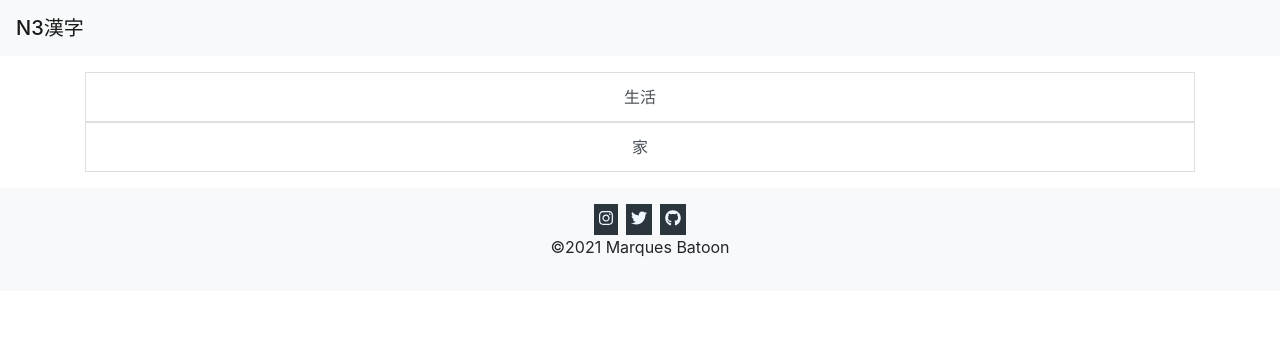
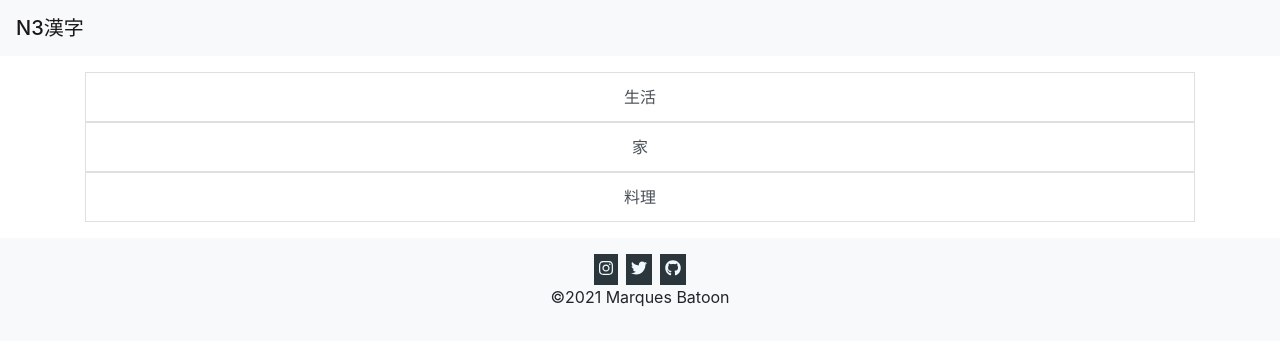
Before and after one commit to MBatoon1996/n3-kanji, a React (Create React App) app: page / in a window 1280 px wide. Shown: the top 346 px of the page. Built offline with nearby package versions, Linux system fonts and the light colour scheme.

Commit message:
added all characters in section 3

```diff
--- a/src/characters.js
+++ b/src/characters.js
@@ -183,6 +183,98 @@ const characters = {
             },
         },
     },
+    料理: {
+        作る１: {
+            熱: {
+                訓読み: ['あつーい'],
+                音読み:['ネツ'],
+            },
+            冷: {
+                訓読み: ['ひーえる　ひーやす　さーめる　さーます　ひーやかす　つめーたい　ひーや'],
+                音読み:['レイ'],
+            },
+            温: {
+                訓読み: ['あたたーまる　あたたーめる　あたたーかい　あたたーか'],
+                音読み:['オン'],
+            },
+            度: {
+                訓読み: ['たび'],
+                音読み:['ド　ト　タク'],
+            },
+        },
+        作る２: {
+            材: {
+                訓読み: [],
+                音読み:['ザイ'],
+            },
+            型: {
+                訓読み: ['かた'],
+                音読み:['ケイ'],
+            },
+            焼: {
+                訓読み: ['やーける　やーく'],
+                音読み:['ショウ'],
+            },
+            器: {
+                訓読み: ['うつわ'],
+                音読み:['キ'],
+            },
+        },
+        食材１: {
+            卵: {
+                訓読み: ['たまご'],
+                音読み:['ラン'],
+            },
+            乳: {
+                訓読み: ['ちち　ち'],
+                音読み:['ニュウ'],
+            },
+            粉: {
+                訓読み: ['こな　こ'],
+                音読み:['フン'],
+            },
+            塩: {
+                訓読み: ['しお'],
+                音読み:['エン'],
+            },
+        },
+        食材２: {
+            菜: {
+                訓読み: ['な'],
+                音読み:['サイ'],
+            },
+            果: {
+                訓読み: ['はーたす　はーてる　はーて'],
+                音読み:['カ'],
+            },
+            豆: {
+                訓読み: ['まめ'],
+                音読み:['トウ　ズ'],
+            },
+            缶: {
+                訓読み: [],
+                音読み:['カン'],
+            },
+        },
+        単位: {
+            杯: {
+                訓読み: ['さかずき'],
+                音読み:['ハイ'],
+            },
+            枚: {
+                訓読み: [],
+                音読み:['マイ'],
+            },
+            匹: {
+                訓読み: ['ひき'],
+                音読み:['ヒツ'],
+            },
+            量: {
+                訓読み: ['はかーる'],
+                音読み:['リョウ'],
+            },
+        },
+    },
 }
 
 export default characters;
```
Also changed, not shown: 1 other file (tests, documents, lock files or other folders).
